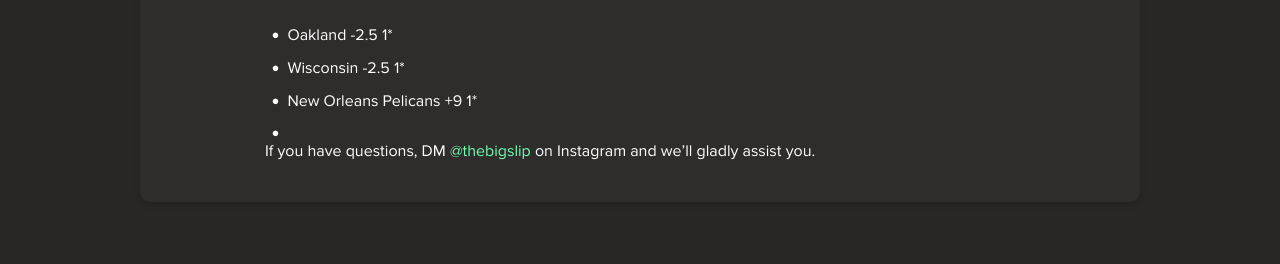
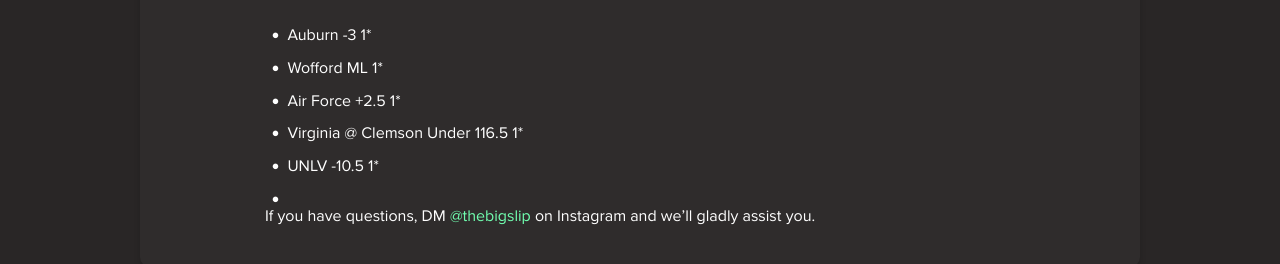
Before and after one commit to AlyStoned/cp, a plain HTML site: page bets.html in a window 1280 px wide. Shown: the part 232-496 px from the top of the page. Drawn offline with Linux system fonts and the light colour scheme.

Commit message:
Update bets.html

```diff
--- a/bets.html
+++ b/bets.html
@@ -38,11 +38,11 @@
             <div class="text-container">
               <h2>1/16 Picks</h2>
               <ul>
-                <li>Oakland -2.5 1*</li>
-                <li>Wisconsin -2.5 1*</li>
-                <li>New Orleans Pelicans +9 1*</li>
-                <li> </li>
-
+                <li>Auburn -3 1*</li>
+                <li>Wofford ML 1*</li>
+                <li>Air Force +2.5 1*</li>
+                <li>Virginia @ Clemson Under 116.5 1*</li>
+                <li>UNLV -10.5 1*<li>
               </ul>
               <p>If you have questions, DM
                 <a class="link"
```
